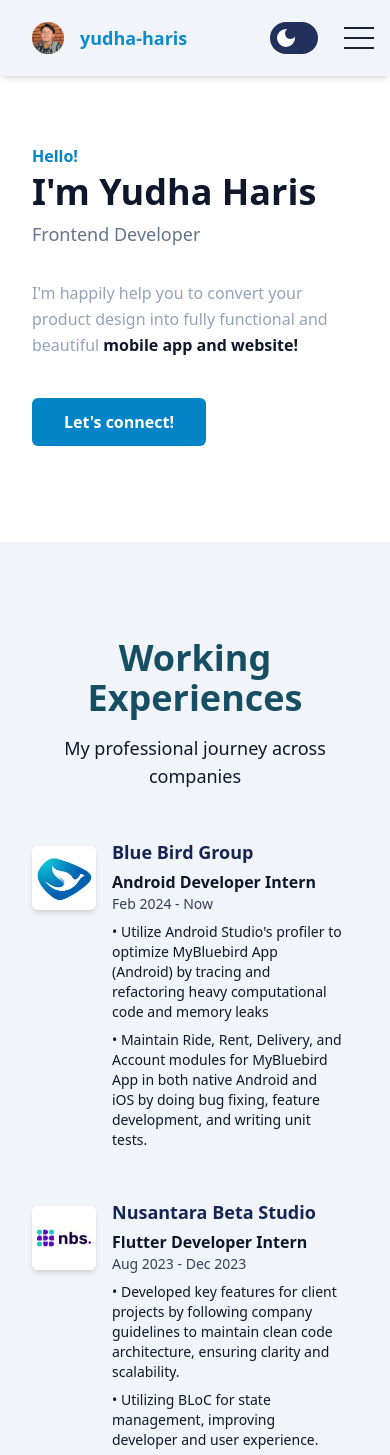
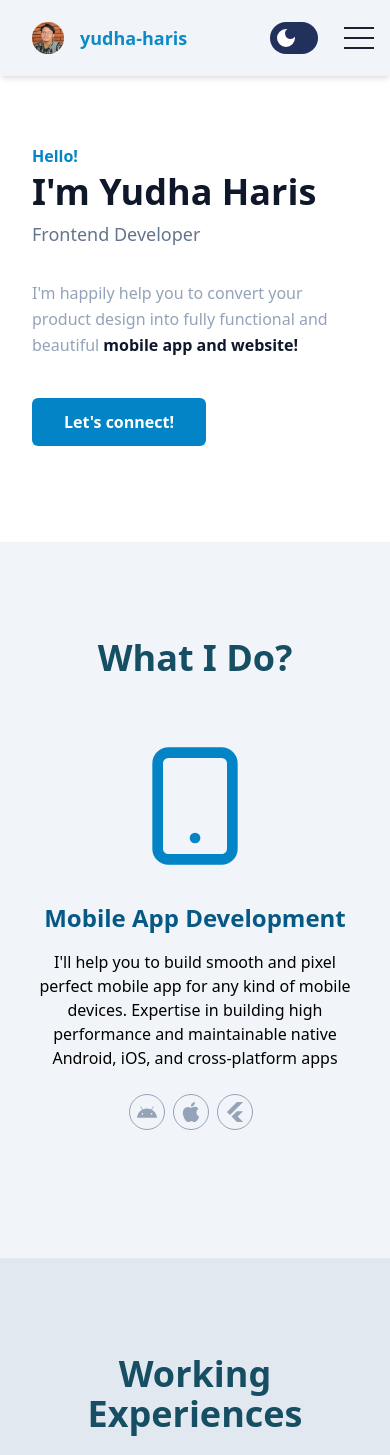
Before and after one commit to yudha-haris/profile, a Next.js app: page / in a window 390 px wide. Shown: the top 1455 px of the page. Built offline with nearby package versions, Linux system fonts and the light colour scheme.

Commit message:
feat: add service mobile section

```diff
--- a/components/Experience/ExperienceSection.js
+++ b/components/Experience/ExperienceSection.js
@@ -10,7 +10,7 @@ export default function ExperienceSection() {
   return (
     <section
       id="experience"
-      className="pt-24 pb-16 bg-slate-100 dark:bg-slate-900"
+      className="pt-24 pb-16 bg-slate-200 dark:bg-slate-900"
     >
       <div className="container">
         <div className="w-full px-4">
--- a/components/Icons/index.jsx
+++ b/components/Icons/index.jsx
@@ -82,4 +82,32 @@ const AppleIcon = () => (
   </div>
 );
 
-export { AndroidIcon, JetpackComposeIcon, KotlinIcon, FlutterIcon, DartIcon, AppleIcon };
+const MobileIcon = () => {
+  return (
+    <svg
+      xmlns="http://www.w3.org/2000/svg"
+      width="128"
+      height="128"
+      viewBox="0 0 24 24"
+      fill="none"
+      stroke="currentColor"
+      stroke-width="2"
+      stroke-linecap="round"
+      stroke-linejoin="round"
+      class="lucide lucide-smartphone"
+    >
+      <rect width="14" height="20" x="5" y="2" rx="2" ry="2" />
+      <path d="M12 18h.01" />
+    </svg>
+  );
+};
+
+export {
+  AndroidIcon,
+  JetpackComposeIcon,
+  KotlinIcon,
+  FlutterIcon,
+  DartIcon,
+  AppleIcon,
+  MobileIcon,
+};
--- /dev/null
+++ b/components/Service/index.jsx
@@ -0,0 +1,51 @@
+import { useRef } from "react";
+import { useIsVisible } from "../../hooks/useVisible";
+import { AndroidIcon, AppleIcon, FlutterIcon, MobileIcon } from "../Icons";
+
+const ServiceSection = () => {
+  const ref = useRef();
+  const isVisible = useIsVisible(ref);
+
+  return (
+    <section id="service" className="pt-24 pb-16 bg-slate-100 dark:bg-slate-800">
+      <div className="container">
+        <div className="w-full px-4">
+          <div
+            ref={ref}
+            className={`max-w-full mx-auto text-center mb-16 transition-all ease-in duration-700 ${
+              isVisible
+                ? "opacity-100 translate-y-0"
+                : "opacity-0 translate-y-20"
+            } `}
+          >
+            <h2 className="font-bold text-cyan-900 dark:text-white text-4xl mb-16 dark:hover:text-sky-300">
+              What I Do?
+            </h2>
+
+            {/* Item start here */}
+            <div className="max-w-lg">
+              <div className="flex justify-center mb-4 hover:scale-110 hover:cursor-pointer text-sky-600 dark:text-white dark:hover:text-sky-600">
+                <MobileIcon />
+              </div>
+              <h1 className="text-2xl font-bold text-sky-800 dark:text-white pb-4 pt-4">
+                Mobile App Development
+              </h1>
+              <p className="dark:text-cyan-100">
+                {
+                  "I'll help you to build smooth and pixel perfect mobile app for any kind of mobile devices. Expertise in building high performance and maintainable native Android, iOS, and cross-platform apps"
+                }
+              </p>
+              <div className="flex justify-center mt-6">
+                <AndroidIcon />
+                <AppleIcon />
+                <FlutterIcon />
+              </div>
+            </div>
+          </div>
+        </div>
+      </div>
+    </section>
+  );
+};
+
+export default ServiceSection;
--- a/pages/index.js
+++ b/pages/index.js
@@ -3,12 +3,14 @@ import FooterSection from "../components/Footer/FooterSection";
 import Header from "../components/Header/Header";
 import HeroSection from "../components/Hero/HeroSection";
 import PortfolioSection from "../components/Portfolio/PortfolioSection";
+import ServiceSection from "../components/Service";
 
 export default function Home() {
   return (
     <>
       <Header />
       <HeroSection />
+      <ServiceSection/>
       <ExperienceSection />
       <PortfolioSection />
       <FooterSection />
```
Also changed, not shown: components/Icons/mapper.jsx (+16 -9 lines).
